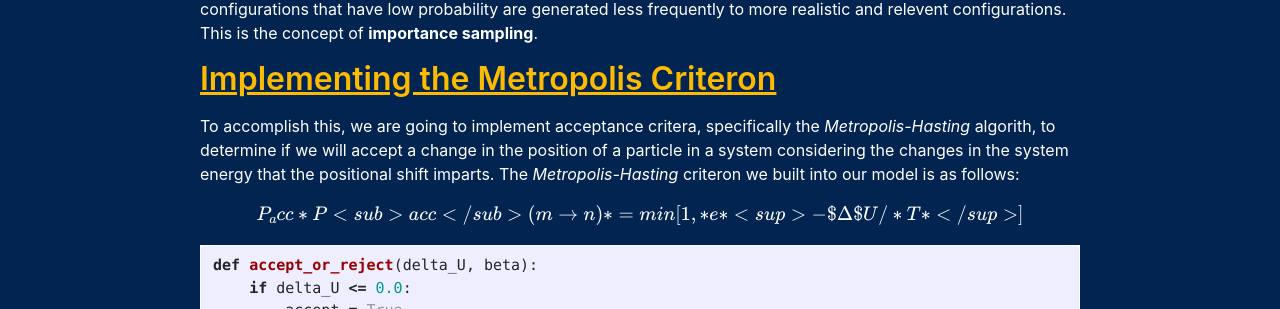
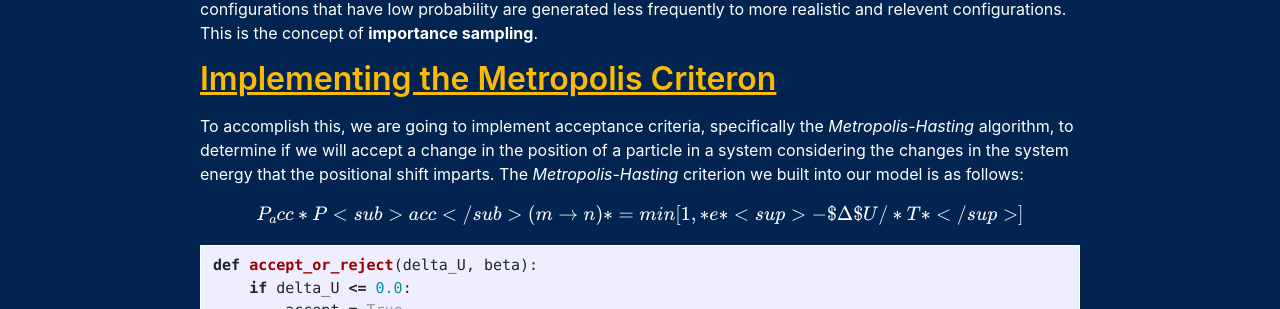
Before and after one commit to msse-2021-bootcamp/team2-blog, a Jekyll site: the page built from _posts/2021-08-11-Day-3-Post.md, in a window 1280 px wide and 900 px high. Shown: the part 400-709 px from the top of the window. Built offline with Jekyll 4.4.1, drawn with Linux system fonts in a browser that asks for light colours; some web fonts are replaced; Markdown is read by kramdown in place of the engine named in the settings; formulas are drawn with MathJax 3.

Commit message:
Update _posts/2021-08-11-Day-3-Post.md

```diff
--- a/_posts/2021-08-11-Day-3-Post.md
+++ b/_posts/2021-08-11-Day-3-Post.md
@@ -9,7 +9,7 @@ Our primary topic today focuses on the application of the Monte Carlo simulation
 
 ## Implementing the Metropolis Criteron
 
-To accomplish this, we are going to implement acceptance critera, specifically the *Metropolis-Hasting* algorith, to determine if we will accept a change in the position of a particle in a system considering the changes in the system energy that the positional shift imparts. The *Metropolis-Hasting* criteron we built into our model is as follows:
+To accomplish this, we are going to implement acceptance criteria, specifically the *Metropolis-Hasting* algorithm, to determine if we will accept a change in the position of a particle in a system considering the changes in the system energy that the positional shift imparts. The *Metropolis-Hasting* criterion we built into our model is as follows:
 
 $$ P_acc *P<sub>acc</sub>(m → n)* = min[1,*e*<sup>-$\Delta$U/*T*</sup>] $$
 
```
